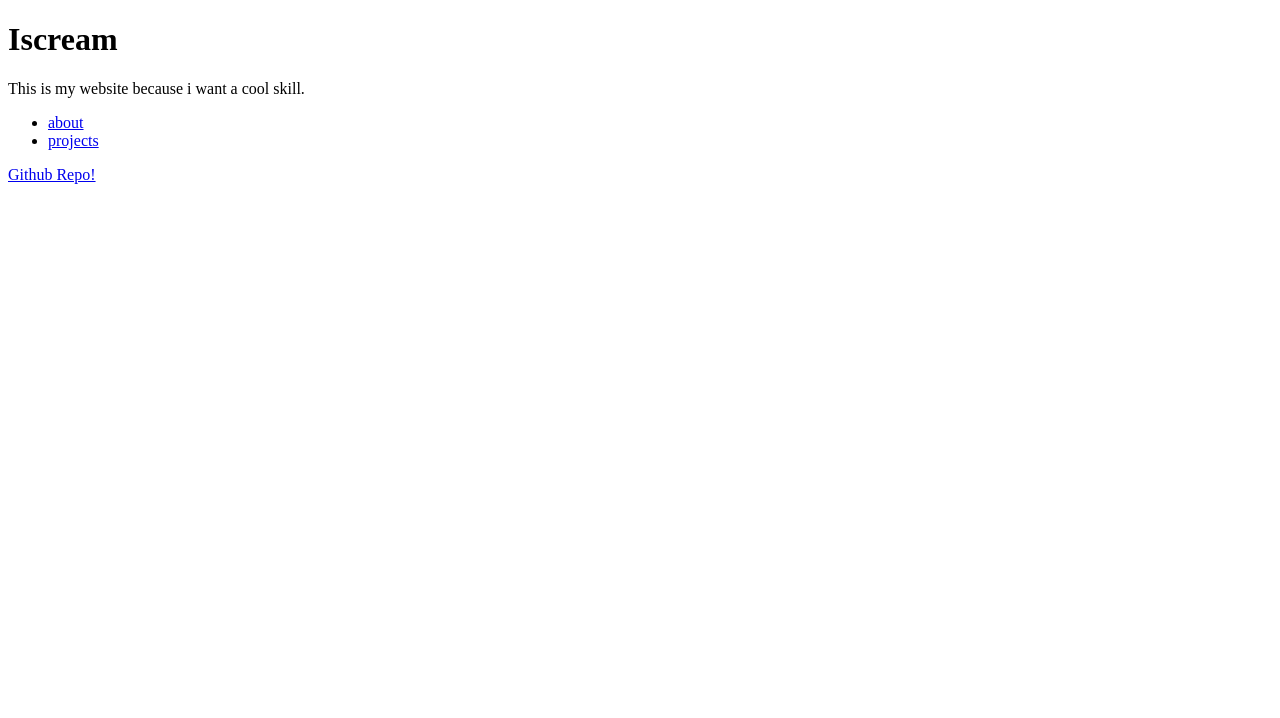
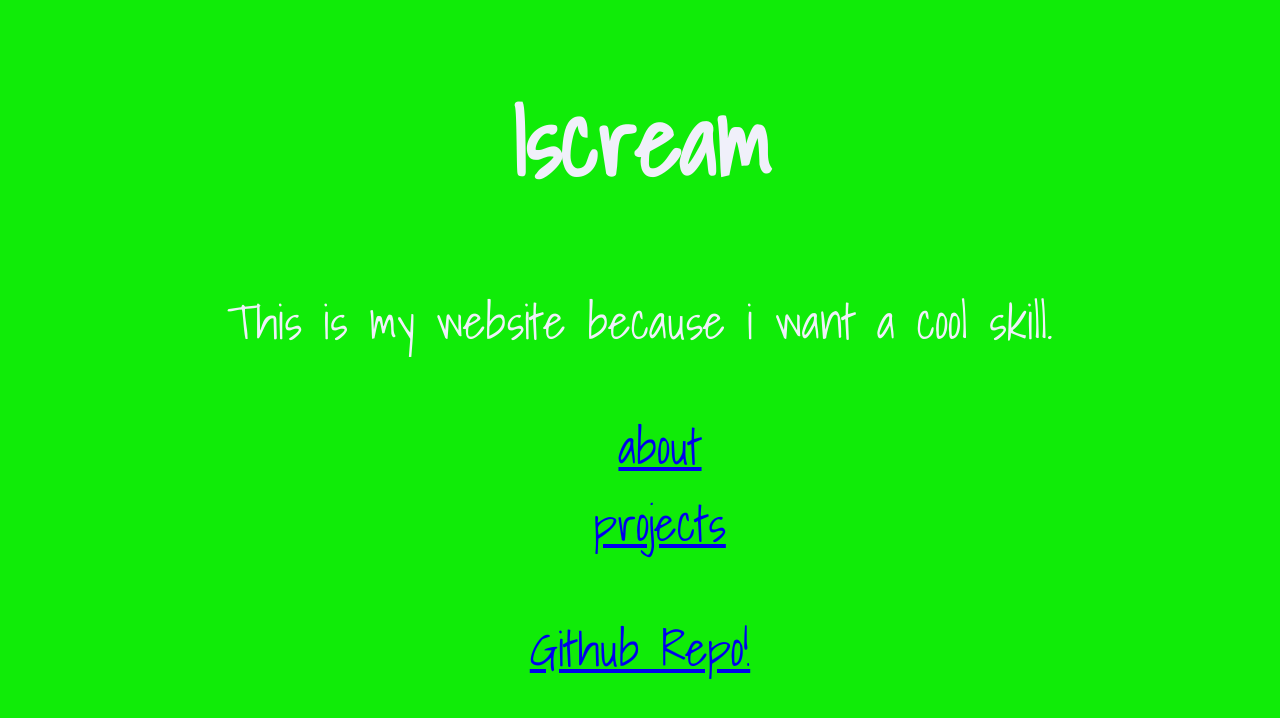
Before and after one commit to JLL404/Ice-cream-for-I-scream-, a plain HTML site: page index.html in a window 1280 px wide. Drawn offline with Linux system fonts and the light colour scheme.

Commit message:
ADDED TSS

```diff
--- a/index.html
+++ b/index.html
@@ -3,7 +3,12 @@
 <head>
     <meta charset="UTF-8">
     <meta name="viewport" content="width=device-width, initial-scale=1.0">
-    <title>Document</title>
+    <link rel="stylesheet" href="style.css">
+    <link rel="preconnect" href="https://fonts.googleapis.com">
+<link rel="preconnect" href="https://fonts.gstatic.com" crossorigin>
+<link href="https://fonts.googleapis.com/css2?family=Shadows+Into+Light&display=swap" rel="stylesheet">
+<link rel="icon" href="image/Screenshot_7-11-2025_182946_www.bing.com.jpeg"type="image/x-icon">
+    <title>Go Out Doors NOW!</title>
 </head>
 <body>
     <header>
--- /dev/null
+++ b/style.css
@@ -0,0 +1,11 @@
+body{
+    background-color: #10ec08;
+    text-align: center;
+     font-family: "Shadows Into Light", cursive;
+     color: rgb(240, 240, 250);
+     font-size: 3rem;
+}
+
+li{
+    list-style-type: none;
+}
```
Also changed, not shown: 404.html (+4 -1 lines), about.html (+4 -1 lines), project.html (+4 -1 lines), image/Screenshot_7-11-2025_182946_www.bing.com.jpeg (added).
